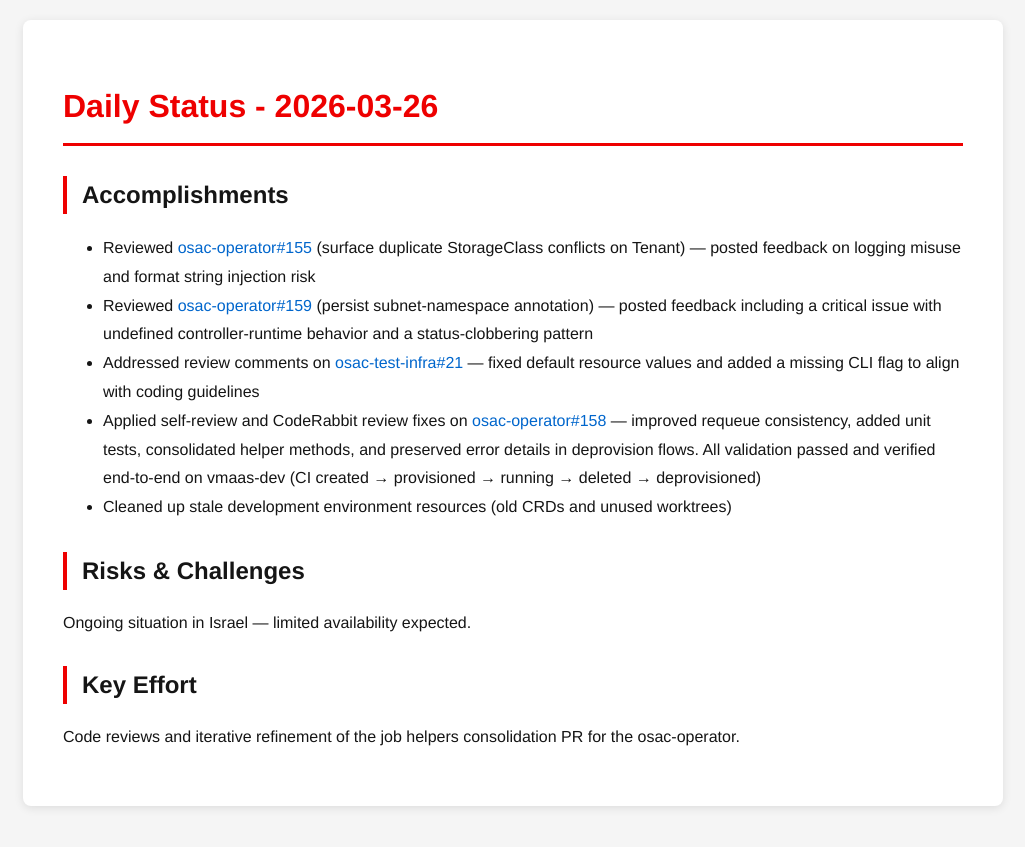
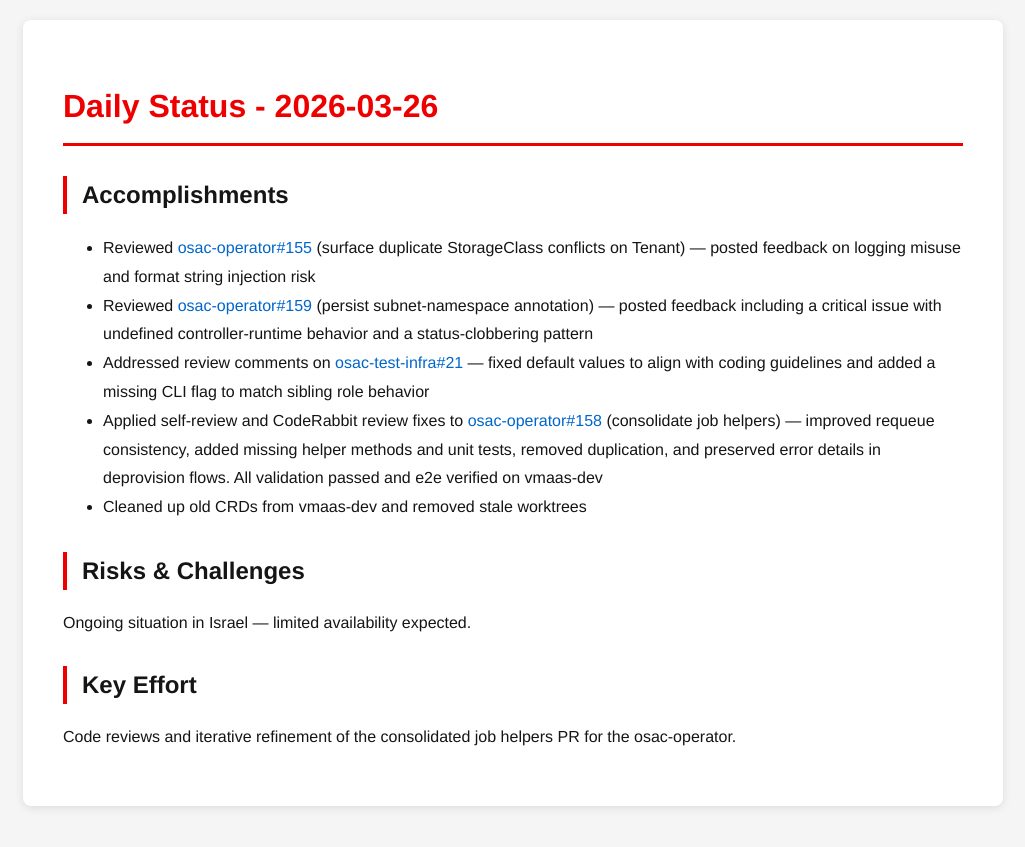
Before and after one commit to tzvatot/daily-status, a Jekyll site: the page built from 2026-03-26.md, in a window 1280 px wide. Shown: the top 847 px of the page, without its empty margins (127-1152 px from the left). Built offline with Jekyll 4.4.1, drawn with Linux system fonts in a browser that asks for light colours.

Commit message:
Daily status update - 2026-03-26

```diff
--- a/2026-03-26.md
+++ b/2026-03-26.md
@@ -9,12 +9,12 @@ date: 2026-03-26
 ## Accomplishments
 - Reviewed [osac-operator#155](https://github.com/osac-project/osac-operator/pull/155) (surface duplicate StorageClass conflicts on Tenant) — posted feedback on logging misuse and format string injection risk
 - Reviewed [osac-operator#159](https://github.com/osac-project/osac-operator/pull/159) (persist subnet-namespace annotation) — posted feedback including a critical issue with undefined controller-runtime behavior and a status-clobbering pattern
-- Addressed review comments on [osac-test-infra#21](https://github.com/osac-project/osac-test-infra/pull/21) — fixed default resource values and added a missing CLI flag to align with coding guidelines
-- Applied self-review and CodeRabbit review fixes on [osac-operator#158](https://github.com/osac-project/osac-operator/pull/158) — improved requeue consistency, added unit tests, consolidated helper methods, and preserved error details in deprovision flows. All validation passed and verified end-to-end on vmaas-dev (CI created → provisioned → running → deleted → deprovisioned)
-- Cleaned up stale development environment resources (old CRDs and unused worktrees)
+- Addressed review comments on [osac-test-infra#21](https://github.com/osac-project/osac-test-infra/pull/21) — fixed default values to align with coding guidelines and added a missing CLI flag to match sibling role behavior
+- Applied self-review and CodeRabbit review fixes to [osac-operator#158](https://github.com/osac-project/osac-operator/pull/158) (consolidate job helpers) — improved requeue consistency, added missing helper methods and unit tests, removed duplication, and preserved error details in deprovision flows. All validation passed and e2e verified on vmaas-dev
+- Cleaned up old CRDs from vmaas-dev and removed stale worktrees
 
 ## Risks & Challenges
 Ongoing situation in Israel — limited availability expected.
 
 ## Key Effort
-Code reviews and iterative refinement of the job helpers consolidation PR for the osac-operator.
+Code reviews and iterative refinement of the consolidated job helpers PR for the osac-operator.
```
